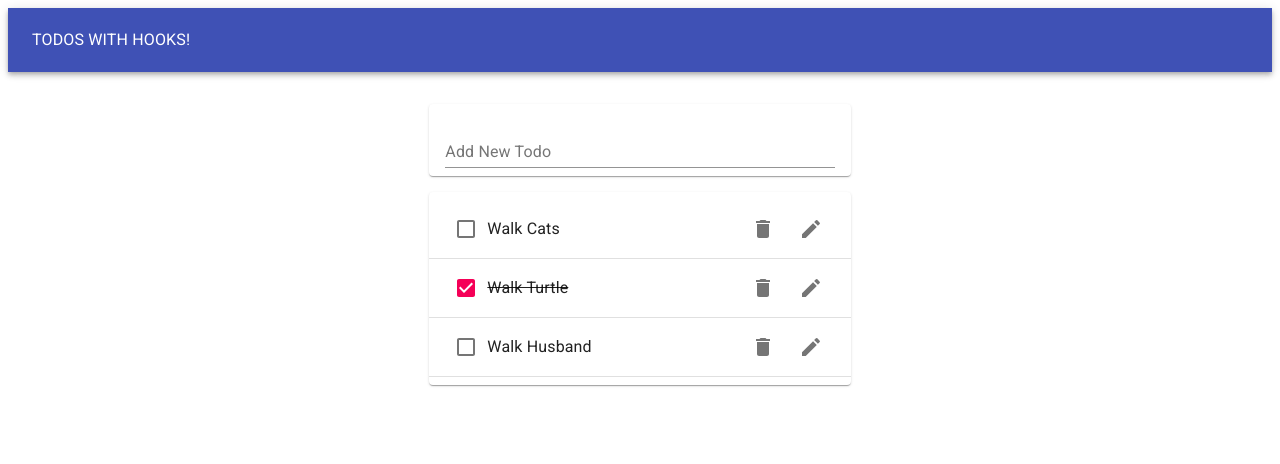
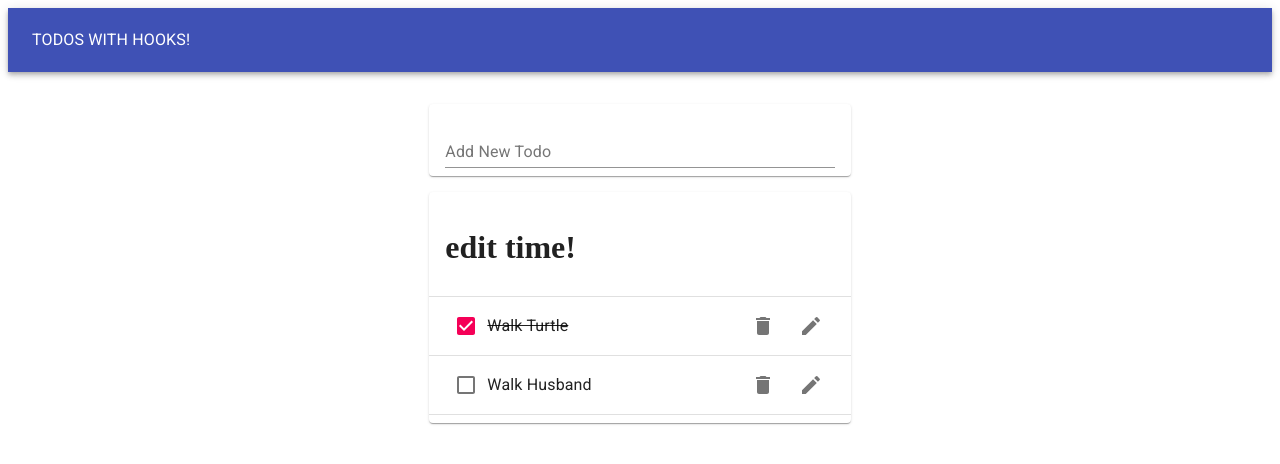
Before and after one commit to aaroncaraway/umre-todo, a React (Create React App) app: page / in a window 1280 px wide. Both pictures are taken after a click on the button 810 px from the left and 229 px from the top of the page. Shown: the top 464 px of the page. Built offline with nearby package versions, Linux system fonts and the light colour scheme.

Commit message:
256. Editing with Hooks pt1

```diff
--- a/src/Todo.js
+++ b/src/Todo.js
@@ -6,10 +6,16 @@ import EditIcon from "@material-ui/icons/Edit";
 import ListItem from "@material-ui/core/ListItem";
 import ListItemText from "@material-ui/core/ListItemText";
 import ListItemSecondaryAction from "@material-ui/core/ListItemSecondaryAction";
+import useToggle from "./hooks/useToggleState";
 
-const Todo = ({ task, completed }) => {
+const Todo = ({ id, task, completed, removeTodo, toggleTodo }) => {
+  const [isEditing, toggle] = useToggle(false);
   return (
-    <ListItem>
+    <ListItem onClick={() => toggleTodo(id)}>
+      {isEditing ? (
+        <h1>edit time!</h1>
+      ) : (
+        <>
           <Checkbox tabIndex={-1} checked={completed} />
           <ListItemText
             style={{ textDecoration: completed ? "line-through" : "none" }}
@@ -17,13 +23,15 @@ const Todo = ({ task, completed }) => {
             {task}
           </ListItemText>
           <ListItemSecondaryAction>
-        <IconButton aria-label="Delete">
+            <IconButton aria-label="Delete" onClick={() => removeTodo(id)}>
               <DeleteIcon />
             </IconButton>
-        <IconButton aria-label="Edit">
+            <IconButton aria-label="Edit" onClick={() => toggle(isEditing)}>
               <EditIcon />
             </IconButton>
           </ListItemSecondaryAction>
+        </>
+      )}
     </ListItem>
   );
 };
--- a/src/TodoApp.js
+++ b/src/TodoApp.js
@@ -4,6 +4,7 @@ import Grid from "@material-ui/core/Grid";
 import Paper from "@material-ui/core/Paper";
 import Toolbar from "@material-ui/core/Toolbar";
 import Typography from "@material-ui/core/Typography";
+import uuid from "uuid";
 import TodoForm from "./TodoForm";
 import TodoList from "./TodoList";
 
@@ -16,8 +17,21 @@ const TodoApp = () => {
   const [todos, setTodos] = useState(initialTodos);
 
   const addTodo = (newTodoText) => {
-    setTodos([...todos, { id: 4, task: newTodoText, completed: false }]);
+    setTodos([...todos, { id: uuid(), task: newTodoText, completed: false }]);
   };
+
+  const removeTodo = (todoId) => {
+    const updatedTodos = todos.filter((todo) => todo.id !== todoId);
+    setTodos(updatedTodos);
+  };
+
+  const toggleTodo = (todoId) => {
+    const updatedTodos = todos.map((todo) =>
+      todo.id === todoId ? { ...todo, completed: !todo.completed } : todo
+    );
+    setTodos(updatedTodos);
+  };
+
   return (
     <Paper
       style={{
@@ -36,7 +50,11 @@ const TodoApp = () => {
       <Grid container justify="center" style={{ marginTop: "1rem" }}>
         <Grid item xs={11} md={8} lg={4}>
           <TodoForm addTodo={addTodo} />
-          <TodoList todos={todos} />
+          <TodoList
+            todos={todos}
+            removeTodo={removeTodo}
+            toggleTodo={toggleTodo}
+          />
         </Grid>
       </Grid>
     </Paper>
--- a/src/TodoList.js
+++ b/src/TodoList.js
@@ -4,14 +4,20 @@ import List from "@material-ui/core/List";
 import Paper from "@material-ui/core/Paper";
 import Todo from "./Todo";
 
-const TodoList = (props) => {
-  const todos = props.todos;
+const TodoList = ({ todos, removeTodo, toggleTodo }) => {
   return (
     <Paper>
       <List>
         {todos.map((todo) => (
           <>
-            <Todo task={todo.task} key={todo.id} completed={todo.completed} />
+            <Todo
+              id={todo.id}
+              task={todo.task}
+              key={todo.id}
+              completed={todo.completed}
+              removeTodo={removeTodo}
+              toggleTodo={toggleTodo}
+            />
             <Divider />
           </>
         ))}
--- /dev/null
+++ b/src/hooks/useToggleState.js
@@ -0,0 +1,12 @@
+import { useState } from "react";
+
+function useToggle(initialVal = false) {
+  const [state, setState] = useState(initialVal);
+
+  const toggle = () => {
+    setState(!state);
+  };
+  return [state, toggle];
+}
+
+export default useToggle;
```
Lines whose indentation alone changed are shown as unchanged.
